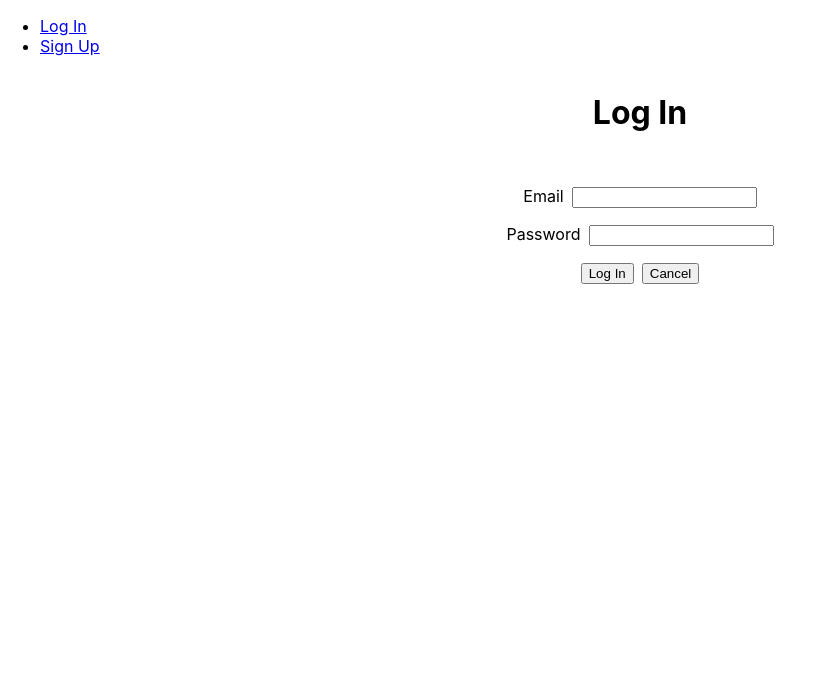
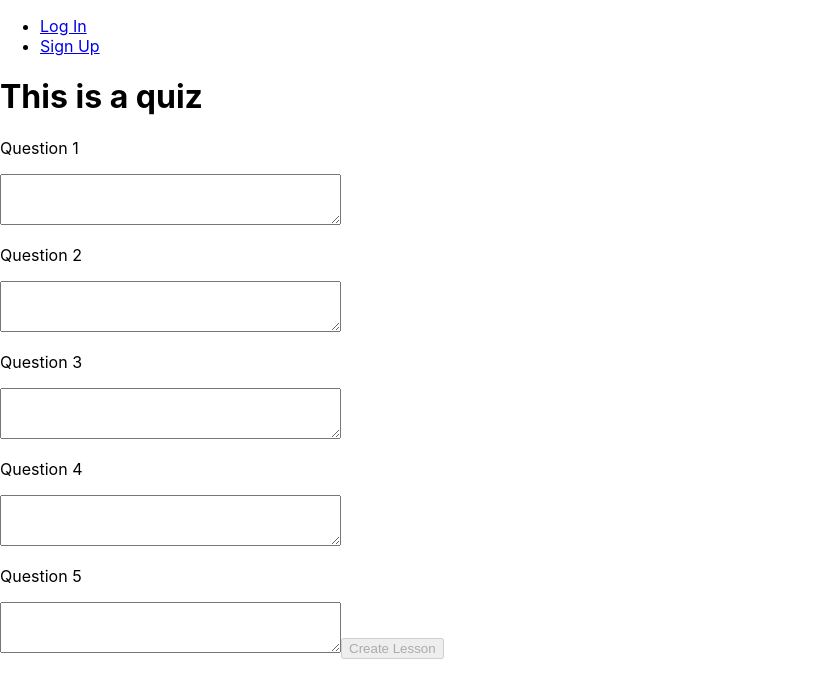
Before and after one commit to UC-Education-Team/ga-uc-education-front-end, a React (Create React App) app: page /create-quiz in a window 1280 px wide. Before the commit this address led to /login. Shown: the top 698 px of the page, without its empty margins (0-837 px from the left). Built offline with nearby package versions, Linux system fonts and the light colour scheme; no server answers.

Commit message:
stub out all forms

```diff
--- a/src/App.jsx
+++ b/src/App.jsx
@@ -64,15 +64,15 @@ const App = () => {
         />
         <Route
           path="/create-module"
-          element={user ? <CreateModule /> : <Navigate to="/login" />}
+          element={<CreateModule />}
         />
         <Route
           path="/create-lesson"
-          element={user ? <CreateLesson /> : <Navigate to="/login" />}
+          element={<CreateLesson />}
         />
         <Route
           path="/create-quiz"
-          element={user ? <CreateQuiz /> : <Navigate to="/login" />}
+          element={<CreateQuiz />}
         />
       </Routes>
     </>
--- a/src/pages/CreateLesson/CreateLesson.jsx
+++ b/src/pages/CreateLesson/CreateLesson.jsx
@@ -1,12 +1,49 @@
-import React, { useState } from 'react';
+import React, { useState, useEffect, useRef } from 'react';
 
+function CreateQuiz(props) {
 
-function CreateLesson(props) {
+  const [formData, setFormData] = useState({ name: '', text: '' })
+  const [validForm, setValidForm] = useState(false)
+  const formElement = useRef()
+  function handleChange(e) {
+    e.preventDefault()
+    setFormData({ ...formData, [e.target.name]: e.target.value })
+    console.log(formData)
+  }
+
+  useEffect(() => {
+    formElement.current.checkValidity() ? setValidForm(true) : setValidForm(false)
+  }, [validForm])
+  console.log(validForm)
   return (
     <div>
       <h1>Create A Lesson Here</h1>
+      <form ref={formElement} onSubmit={() => console.log('submitted')}>
+        {/* Lesson Name*/}
+        <p>Name</p>
+        <input
+          required
+          type="text"
+          name='name'
+          onChange={handleChange}
+          value={formData.name}
+          id='name'
+        />
+
+        {/* Lesson Content*/}
+        <p>Lesson Material</p>
+        <textarea
+          required
+          name="text"
+          id="text"
+          cols="30"
+          rows="10"
+          onChange={handleChange}
+        >{formData.text}</textarea>
+        <button disabled={!validForm} type="submit">Create Lesson</button>
+      </form>
     </div>
   );
 }
 
-export default CreateLesson;
+export default CreateQuiz;
--- a/src/pages/CreateModule/CreateModule.jsx
+++ b/src/pages/CreateModule/CreateModule.jsx
@@ -1,11 +1,37 @@
-import React, { useState } from 'react';
+import React, { useState, useEffect, useRef } from 'react';
 
-function CreateModule(props) {
+function CreateQuiz(props) {
+
+  const [formData, setFormData] = useState({ name: '' })
+  const [validForm, setValidForm] = useState(false)
+  const formElement = useRef()
+  function handleChange(e) {
+    setFormData({ ...formData, [e.target.name]: e.target.value })
+    console.log(formData)
+  }
+
+  useEffect(() => {
+    formElement.current.checkValidity() ? setValidForm(true) : setValidForm(false)
+  }, [validForm])
+  console.log(validForm)
   return (
     <div>
       <h1>Create A Module Here</h1>
+      <form ref={formElement} onSubmit={() => console.log('submitted')}>
+        {/* Module Name*/}
+        <p>Name</p>
+        <input
+          type="text"
+          name='name'
+          onChange={handleChange}
+          value={formData.name}
+          id='name'
+          required
+        />
+        <button disabled={!validForm} type="submit">Create Lesson</button>
+      </form>
     </div>
   );
 }
 
-export default CreateModule;
+export default CreateQuiz;
--- a/src/pages/CreateQuiz/CreateQuiz.jsx
+++ b/src/pages/CreateQuiz/CreateQuiz.jsx
@@ -1,9 +1,72 @@
-import React, { useState } from 'react';
+import React, { useState, useEffect, useRef } from 'react';
 
 function CreateQuiz(props) {
+
+  const [formData, setFormData] = useState({ name: '' })
+  const [validForm, setValidForm] = useState(false)
+  const formElement = useRef()
+  function handleChange(e) {
+    setFormData({ ...formData, [e.target.name]: e.target.value })
+    console.log(formData)
+  }
+
+  useEffect(() => {
+    formElement.current.checkValidity() ? setValidForm(true) : setValidForm(false)
+  }, [validForm])
+  console.log(validForm)
   return (
     <div>
-      <h1>Create A Lesson Here</h1>
+      <h1>This is a quiz</h1>
+      <form ref={formElement} onSubmit={(e) => e.preventDefault()}>
+        {/* Lesson Name*/}
+        <p>Question 1</p>
+        <textarea
+          required
+          name="question1"
+          id="question1"
+          cols="40"
+          rows="3"
+          onChange={handleChange}
+        >{formData.question1}</textarea>
+
+        <p>Question 2</p>
+        <textarea
+          required
+          name="question2"
+          id="question2"
+          cols="40"
+          rows="3"
+          onChange={handleChange}
+        >{formData.question2}</textarea>
+        <p>Question 3</p>
+        <textarea
+          required
+          name="question3"
+          id="question3"
+          cols="40"
+          rows="3"
+          onChange={handleChange}
+        >{formData.question3}</textarea>
+        <p>Question 4</p>
+        <textarea
+          required
+          name="question4"
+          id="question4"
+          cols="40"
+          rows="3"
+          onChange={handleChange}
+        >{formData.question4}</textarea>
+        <p>Question 5</p>
+        <textarea
+          required
+          name="question5"
+          id="question5"
+          cols="40"
+          rows="3"
+          onChange={handleChange}
+        >{formData.question5}</textarea>
+        <button disabled={!validForm} type="submit">Create Lesson</button>
+      </form>
     </div>
   );
 }
```
